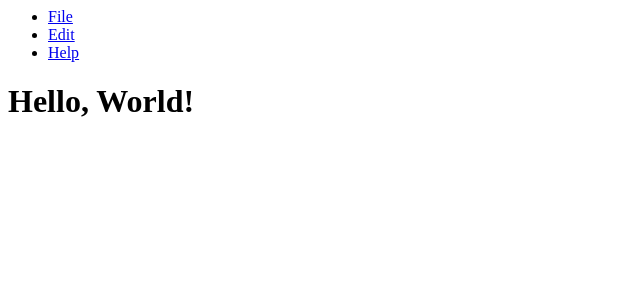
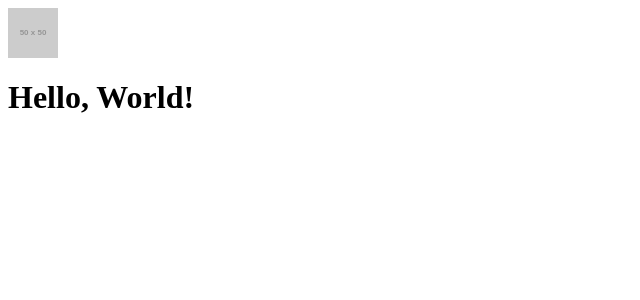
Before and after one commit to devportilla/react-gallery, a React app: page / in a window 1280 px wide. Shown: the top 300 px of the page, without its empty margins (0-640 px from the left). Built offline with nearby package versions, Linux system fonts and the light colour scheme.

Commit message:
Setting up testing env with enzyme, basic tests to LazyImage

```diff
--- a/package.json
+++ b/package.json
@@ -18,6 +18,7 @@
   "dependencies": {
     "babel-runtime": "^6.9.2",
     "react": "^15.1.0",
+    "react-addons-test-utils": "^15.3.0",
     "react-dom": "^15.1.0"
   },
   "devDependencies": {
@@ -26,6 +27,8 @@
     "babel-loader": "^6.2.4",
     "babel-preset-es2015": "^6.9.0",
     "babel-preset-react": "^6.5.0",
+    "babel-preset-stage-0": "^6.5.0",
+    "enzyme": "^2.4.1",
     "eslint": "^2.11.1",
     "eslint-config-airbnb": "^9.0.1",
     "eslint-import-resolver-node": "^0.2.0",
--- a/src/components/LazyImage/LazyImage.js
+++ b/src/components/LazyImage/LazyImage.js
@@ -1,11 +1,16 @@
 import React from 'react';
 
-const Menu = () => (
-  <ul className="mainMenu">
-    <li><a href="#">File</a></li>
-    <li><a href="#">Edit</a></li>
-    <li><a href="#">Help</a></li>
-  </ul>
-);
+export default class LazyImage extends React.Component {
+  state = { loaded: false}
 
-export default Menu;
+  handleImageLoaded = () => {
+    this.setState({ loaded: true });
+  }
+
+  render() {
+    return (
+      <img alt="flickr" src="http://www.placehold.it/50" onLoad={this.handleImageLoaded} />
+    );
+  }
+
+}
--- a/webpack.config.js
+++ b/webpack.config.js
@@ -1,4 +1,3 @@
-/* eslint-disable no-var */
 var webpack = require('webpack');
 var path = require('path');
 
@@ -30,5 +29,11 @@ module.exports = {
         include: path.join(__dirname, 'src')
       }
     ]
+  },
+  externals: {
+    'cheerio': 'window',
+    'react/addons': true,
+    'react/lib/ExecutionEnvironment': true,
+    'react/lib/ReactContext': true
   }
 };
```
Also changed, not shown: .babelrc, 1 other file (tests, documents, lock files or other folders).
